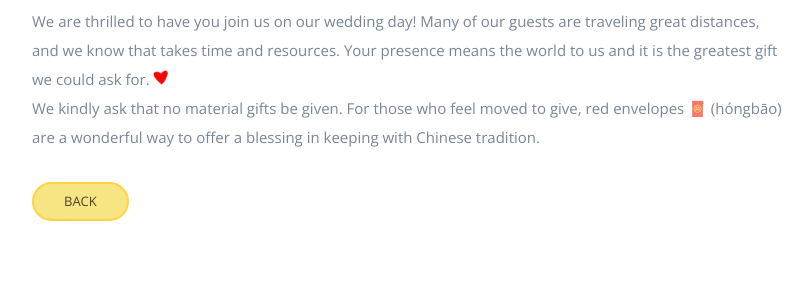
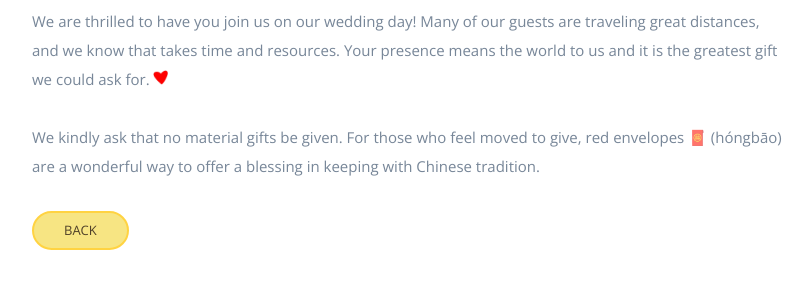
Before and after one commit to oliviayyu/oj2026, a website: page gifts.html in a window 1280 px wide. Shown: the part 407-696 px from the top of the page, without its empty margins (233-1045 px from the left). Drawn offline with nearby package versions, Linux system fonts and the light colour scheme.

Commit message:
double space

```diff
--- a/gifts.html
+++ b/gifts.html
@@ -33,7 +33,7 @@
                 <div class="col-md-8">
                     <p>
                         We are thrilled to have you join us on our wedding day! Many of our guests are traveling great distances, and we know that takes time and resources.
-                        Your presence means the world to us and it is the greatest gift we could ask for.<img src="img/heart.gif" alt="heart" style="width:25px; height:25px; vertical-align:top; margin: 0 -2px;"><br>
+                        Your presence means the world to us and it is the greatest gift we could ask for.<img src="img/heart.gif" alt="heart" style="width:25px; height:25px; vertical-align:top; margin: 0 -2px;"><br><br>
                         We kindly ask that no material gifts be given. For those who feel moved to give, red envelopes 🧧 (hóngbāo) are a wonderful way to offer a blessing in keeping with Chinese tradition.
                     </p>
                     <a href="index.html" class="btn btn-small"
```
